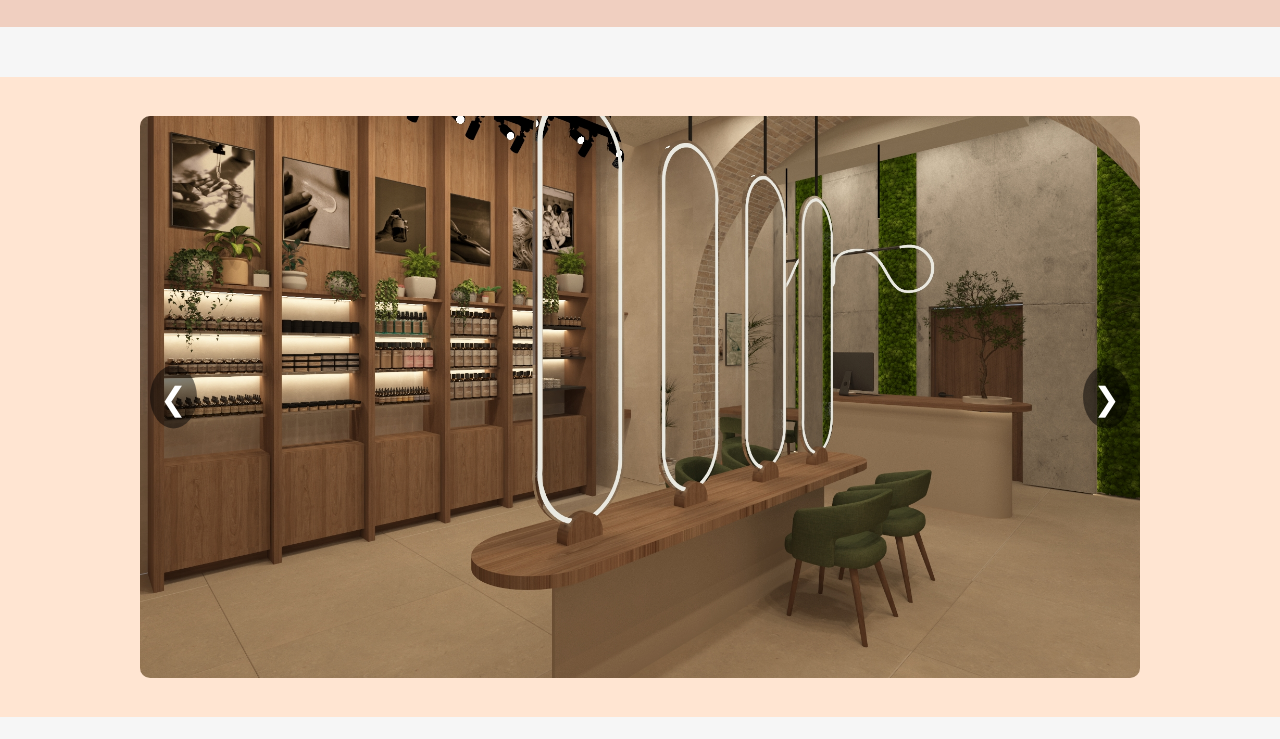
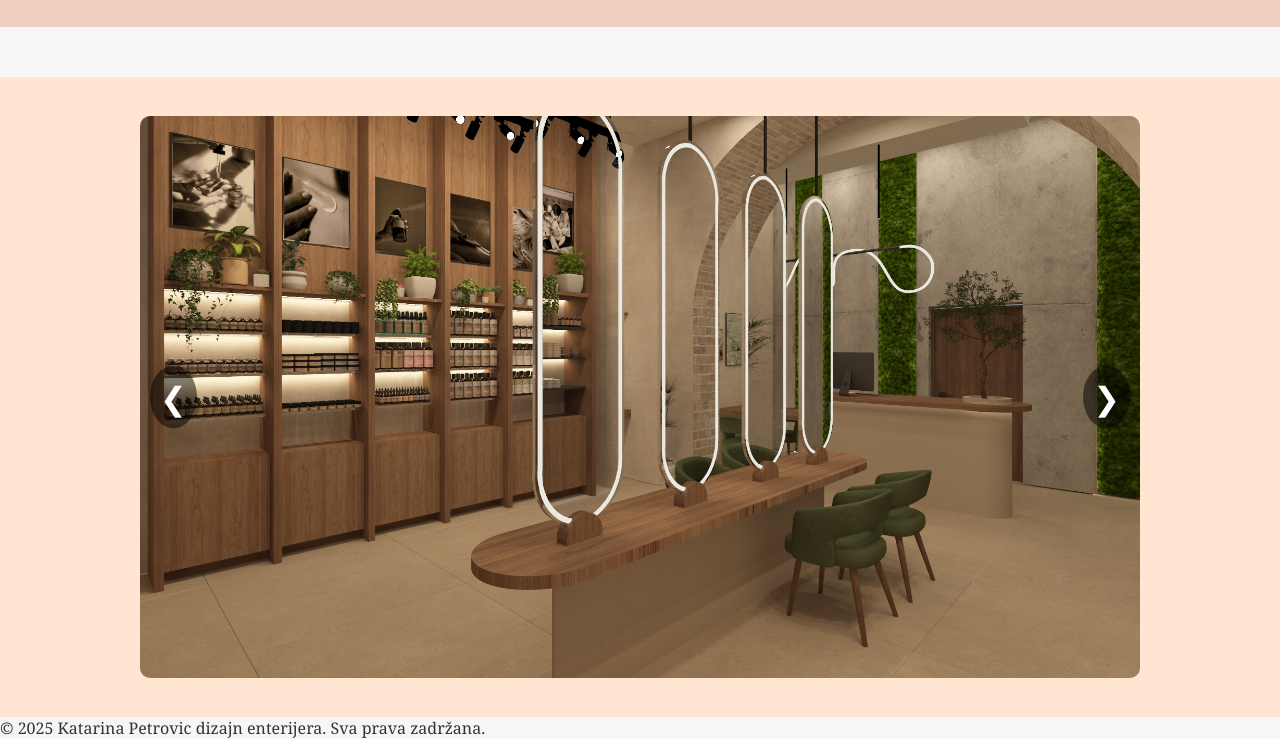
Before and after one commit to skracena/katarina.github.io, a plain HTML site: page Galerija.html in a window 1280 px wide. Shown: the part 73-812 px from the top of the page. Drawn offline with Linux system fonts and the light colour scheme.

Commit message:
Update Galerija.html
added footer

```diff
--- a/Galerija.html
+++ b/Galerija.html
@@ -67,5 +67,8 @@
     // inicijalno prikaz
     showSlide(index);
   </script>
+  <footer>
+  <p>© 2025 Katarina Petrovic dizajn enterijera. Sva prava zadržana.</p>
+</footer>
 </body>
 </html>
```
